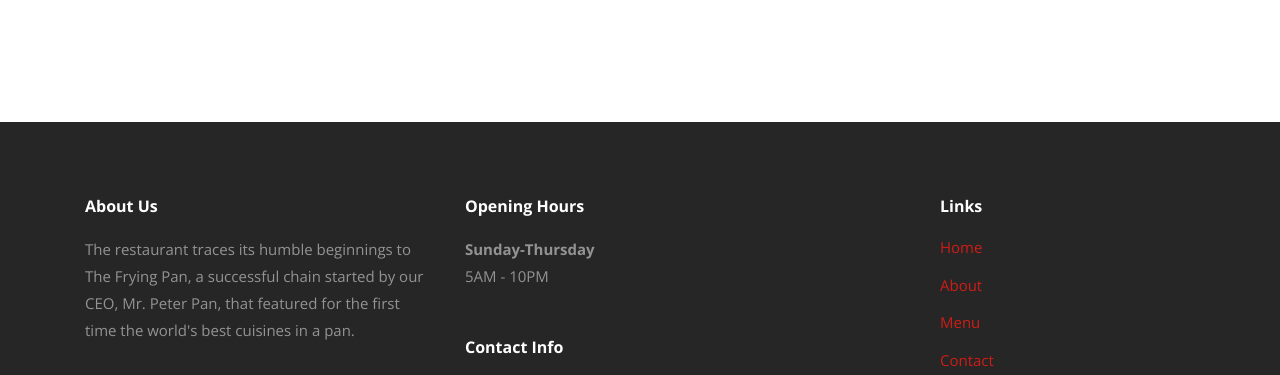
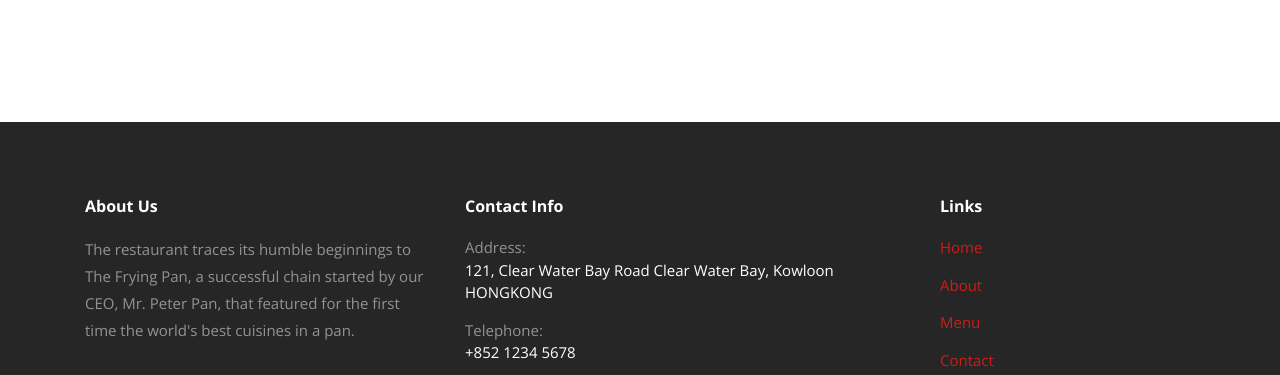
Before and after one commit to bpmanzo/Coursera-Week-1-Assignment-1, a plain HTML site: page index.html in a window 1280 px wide. Shown: the part 2479-2854 px from the top of the page. Drawn offline with nearby package versions, Linux system fonts and the light colour scheme; files whose address does not match are found by name.

Commit message:
Task 3 Changes

```diff
--- a/index.html
+++ b/index.html
@@ -148,10 +148,7 @@
 
           </div>
           <div class="col-md-5 mb-5">
-            <div class="mb-5">
-              <h3>Opening Hours</h3>
-              <p><strong class="d-block">Sunday-Thursday</strong> 5AM - 10PM</p>
-            </div>
+
             <div>
               <h3>Contact Info</h3>
               <ul class="list-unstyled footer-link">
```
